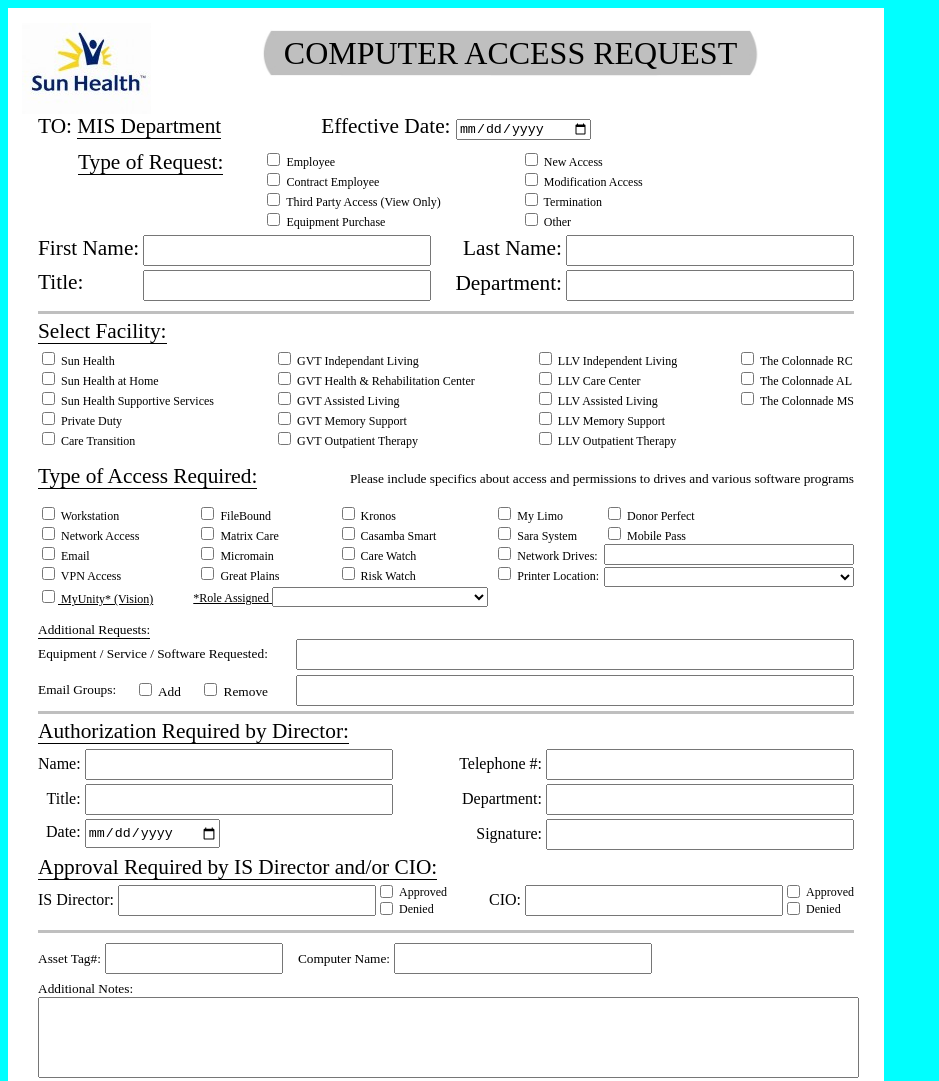
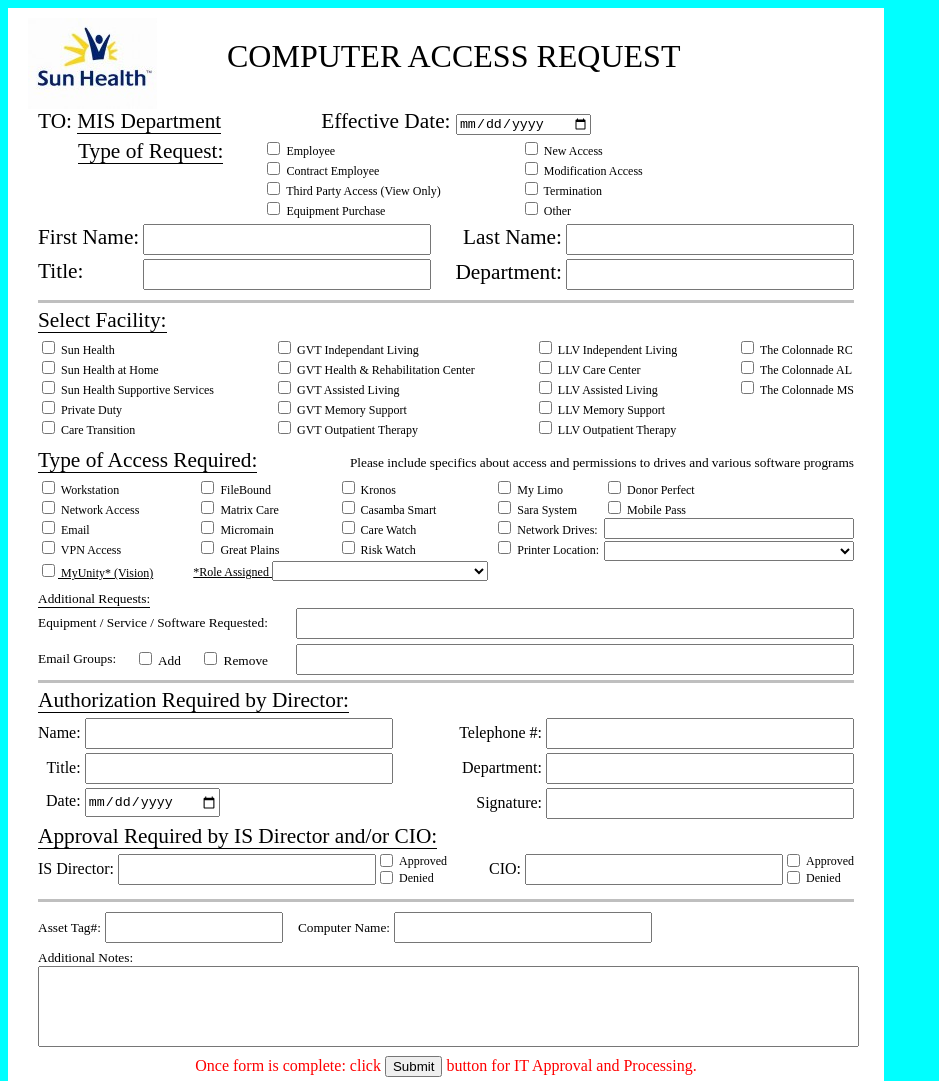
Before and after one commit to RichardNesbitt/sun_health, a plain HTML site: page index.html in a window 1280 px wide. Shown: the top 1081 px of the page, without its empty margins (0-939 px from the left). Drawn offline with Linux system fonts and the light colour scheme.

Commit message:
first review

```diff
--- a/index.html
+++ b/index.html
@@ -14,18 +14,6 @@
         main {
             background-color: white;
         }
-        .main_title {
-            display:flex;
-            align-items: center;
-            justify-content: center;
-            font-size: 24pt;
-            width: 500px;
-            height: 60px;
-            background-image: url('./img/heading_backgroud.jpg');
-            background-position: center;
-            background-repeat: no-repeat;
-            background-size: contain;
-        }
     </style>
 </head>
 
@@ -35,11 +23,10 @@
 
 <!-- //----------------------------------------- Form starts here ---------------------------------------------------//---->
 
-<main id="computer-reqest-form" style="width: 8.5in; height: 11in; padding: 15px 30px;">
-<div class="heading" style="display:flex; justify-content: center;">
-    <img src="./img/sun_heath.jpg" alt="logo" style="position: relative; left:-110px;">
-    <div class="main_title">
-    <!-- <div class="title" style="font-size: 24pt; width: 500px; height: 50px; background-image: url('./img/heading_backgroud.jpg'); background-position: center; background-repeat: no-repeat; background-size: cover; text-align: center;"> -->
+<main id="computer-reqest-form" style="width: 8.5in; height: 11in; padding: 10px 30px;">
+<div class="heading" style="display:flex;">
+    <img src="./img/sun_heath.jpg" alt="logo" style="position: relative; left:-10px;">
+    <div class="main_title" style="font-size:24pt; margin: 20px 0 0 60px;">
         COMPUTER ACCESS REQUEST
     </div>
 </div>
@@ -48,7 +35,7 @@
 <!-- //----------------------------------------- Group 01 name ---------------------------------------------------//--->
 <div class="group01 name">
 
-<div id="row01 mis_date" style="display:flex; font-size:16pt; margin-bottom: 10px;">
+    <div id="row01 mis_date" style="display:flex; font-size:16pt; margin-bottom: 4px;">
             <div >
                 TO: <span style="border-bottom: 1px solid black">MIS Department</span></div>
             <div style="margin-left: 100px;">
@@ -263,7 +250,7 @@
     </div>
 
     <!-- TITLE Type of Access Required -->
-    <div class="row03 title title_type_of_access_required" style="display:flex; justify-content: space-between; align-items:baseline; padding: 10px 0;">
+    <div class="row03 title title_type_of_access_required" style="display:flex; justify-content: space-between; align-items:baseline; padding: 5px 0;">
         <div>
         <span style="font-size: 16pt; border-bottom: 1px solid black">
             Type of Access Required:
@@ -275,7 +262,7 @@
     </div>
 
     <!-- Checkbox group Type of Access -->
-    <div class="row04 checkbox_type_of_access" style="display:flex; justify-content: space-between; padding: 5px 0 0 0 ; font-size:9pt;">
+    <div class="row04 checkbox_type_of_access" style="display:flex; justify-content: space-between; font-size:9pt;">
         <div class="col01" style="flex-grow: 2;">
             <div>
                 <input type="checkbox" id="workstation">
@@ -296,11 +283,7 @@
                 <input type="checkbox" id="vpn">
                 <label for="vpn">VPN Access</label>
             </div>
-            <!-- *TODO - I think I will seperate this div into its on row -->
-            <!-- <div>
-                <input type="checkbox" id="care_transition">
-                <label for="care_transition">Care Transition</label>
-            </div>   -->
+
         </div>
 
 
@@ -353,7 +336,6 @@
 
         </div>
 
-        <!-- <div class="col04" style="margin-left: 50px;"> -->
         <div class="col04" style="margin-right: 5px;" >
 
 
@@ -487,7 +469,7 @@
     </div>
 
     <!-- additional requests -->
-    <div class="row06 title additional_requests" style="display:flex; justify-content: space-between; align-items:baseline; padding: 5px 0 0 0;">
+    <div class="row06 title additional_requests" style="display:flex; justify-content: space-between; align-items:baseline;">
 
         <span style="font-size: 10pt; border-bottom: 1px solid black">
             Additional Requests:
```
Also changed, not shown: 1 other file. Lines whose indentation alone changed are shown as unchanged.
